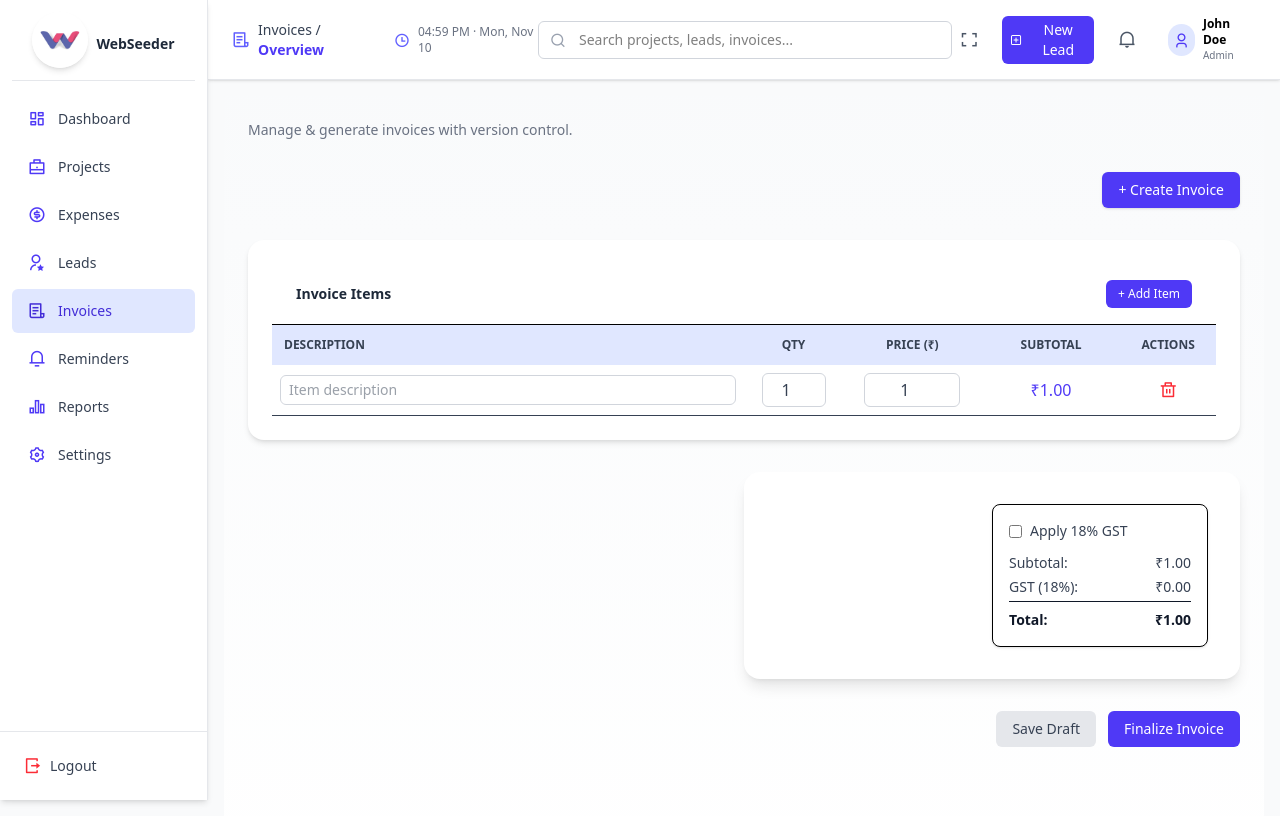
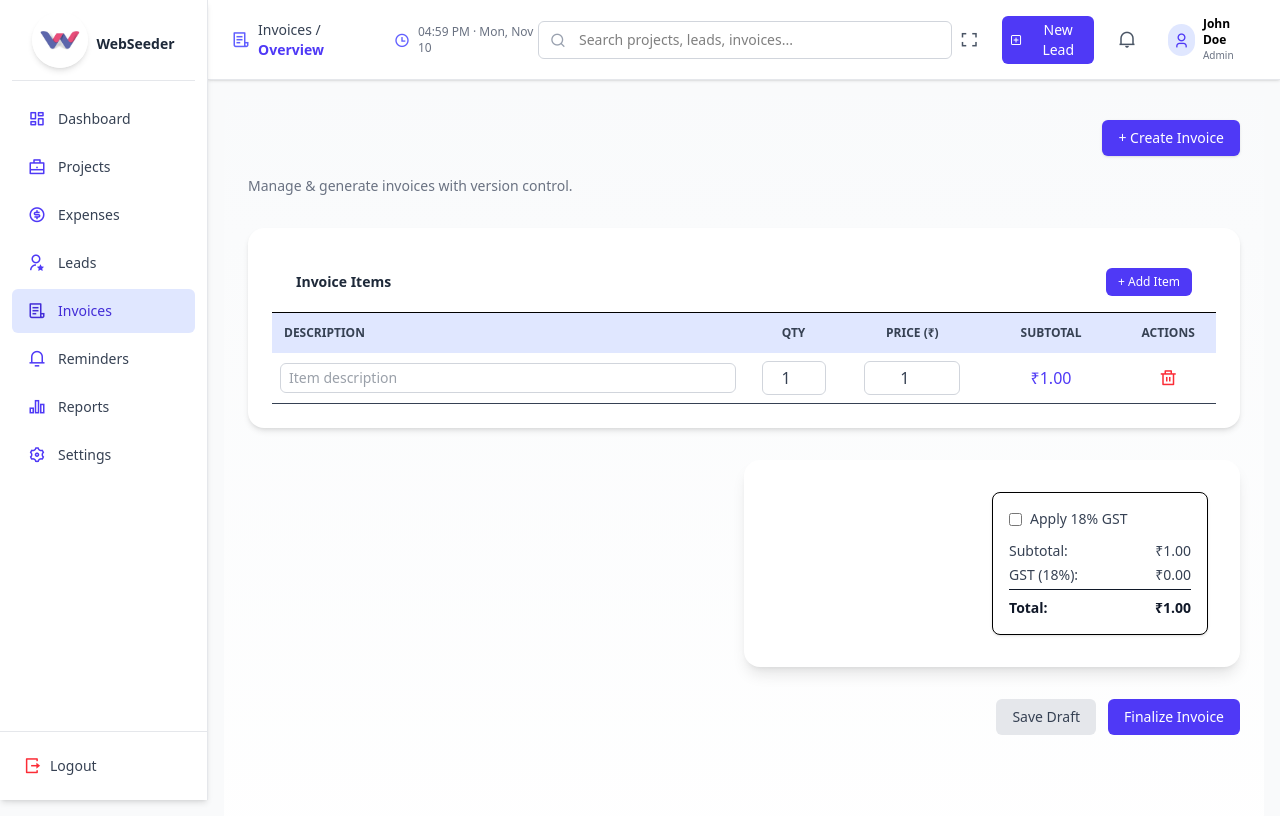
Before and after one commit to ganeshWebseeder/CRM-App, a React (Vite) app: page /invoices in a window 1280 px wide. Built offline with nearby package versions, Linux system fonts and the light colour scheme.

Commit message:
add change is invoice

```diff
--- a/src/Pages/InvoiceCreation.jsx
+++ b/src/Pages/InvoiceCreation.jsx
@@ -10,7 +10,6 @@ export default function InvoiceCreation() {
     type: "Proforma",
     items: [{ id: 1, description: "", qty: 1, price: 1 }],
     gstEnabled: false,
-
     status: "Draft",
     number: "",
     clientEmail: "",
@@ -67,36 +66,33 @@ export default function InvoiceCreation() {
     setInvoice((prev) => ({
       ...prev,
       status: "Finalized",
-      version: prev.version + 1,
     }));
     alert("Invoice finalized!");
   };
 
   return (
-    <div className="p-6 space-y-8 bg-gradient-to-b from-gray-50 to-white min-h-screen">
+    <div className="p-6 space-y-8 bg-gradient-to-b from-gray-50 to-white min-h-screen relative">
 
-      {/* HEADER */}
-      <div className="flex justify-between items-center">
-        <p className="text-gray-500 text-sm">
-          Manage & generate invoices with version control.
-        </p>
-
-
-      </div>
-
-      {/* 🔵 Create Invoice Button */}
-      <div className="flex justify-end">
+      {/* TOP RIGHT BUTTON */}
+      <div className="absolute top-6 right-6">
         <button
           onClick={() => setShowBasicForm(true)}
-          className="bg-indigo-600 hover:bg-indigo-700 text-white px-4 py-2 rounded-md text-sm shadow"
+          className="bg-indigo-600 hover:bg-indigo-700 text-white px-4 py-2 rounded-md shadow text-sm"
         >
           + Create Invoice
         </button>
       </div>
 
+      {/* HEADER */}
+      <div className="pt-14">
+        <p className="text-gray-500 text-sm">
+          Manage & generate invoices with version control.
+        </p>
+      </div>
+
       {/* POPUP MODAL */}
       {showBasicForm && (
-        <div className="fixed inset-0 bg-black/40 backdrop-blur-sm flex justify-center items-center z-50">
+        <div className="fixed inset-0 bg-black/40 backdrop-blur-sm flex justify-center items-center z-[9999]">
           <motion.div
             initial={{ scale: 0.85, opacity: 0 }}
             animate={{ scale: 1, opacity: 1 }}
@@ -123,7 +119,7 @@ export default function InvoiceCreation() {
             >
               <div className="grid grid-cols-1 md:grid-cols-2 gap-4">
 
-                {/* Number */}
+                {/* Invoice Number */}
                 <div>
                   <label className="block text-xs font-medium text-gray-600 mb-1">
                     Invoice Number
@@ -139,7 +135,7 @@ export default function InvoiceCreation() {
                   />
                 </div>
 
-                {/* Email */}
+                {/* Client Email */}
                 <div>
                   <label className="block text-xs font-medium text-gray-600 mb-1">
                     Client Email
@@ -189,6 +185,7 @@ export default function InvoiceCreation() {
                     <option value="Overdue">Overdue</option>
                   </select>
                 </div>
+
               </div>
 
               <div className="flex justify-end">
@@ -249,17 +246,12 @@ export default function InvoiceCreation() {
         </table>
       </motion.div>
 
-      {/* TOTALS */}
+      {/* TOTALS SECTION */}
       <div className="flex flex-col md:flex-row justify-between mt-6">
-  {/* Left Section */}
+        <div className="w-full md:w-1/2"></div>
+
         <div className="w-full md:w-1/2">
-    {/* Add your left content here */}
-
-  </div>
-
-  {/* Right Section */}
-  <div className="w-full md:w-1/2 ">
-    <div className="bg-white rounded-2xl shadow-lg  md:p-8">
+          <div className="bg-white rounded-2xl shadow-lg p-6 md:p-8">
             <InvoiceSummary
               subtotal={subtotal}
               gst={gst}
@@ -273,15 +265,15 @@ export default function InvoiceCreation() {
         </div>
       </div>
 
-
       {/* ACTION BUTTONS */}
-      <div className="flex justify-end">
+      <div className="flex justify-end mt-4">
         <InvoiceActions
           onSaveDraft={handleSaveDraft}
           onFinalize={handleFinalize}
           isFinalized={invoice.status === "Finalized"}
         />
       </div>
+
     </div>
   );
 }
```
Lines whose indentation alone changed are shown as unchanged.
